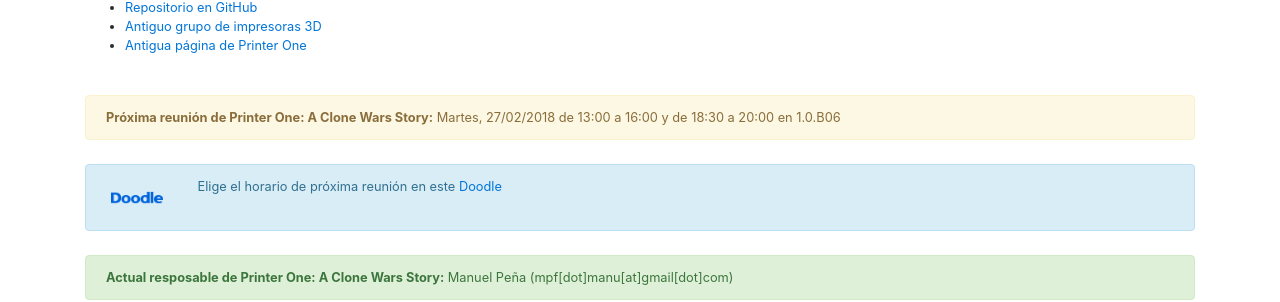
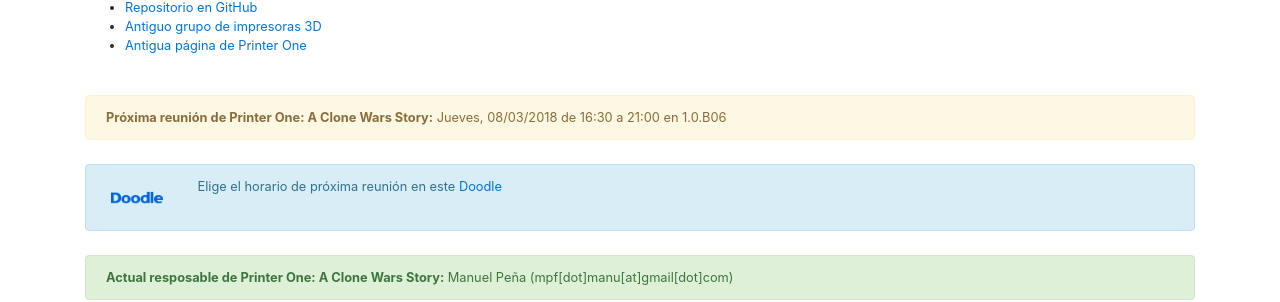
Before and after one commit to asrob-uc3m/asrob-uc3m.github.io, a Jekyll site: the page built from _workgroups/2017-05-28-printer-one.markdown, in a window 1280 px wide and 900 px high, scrolled down 1019 px. Shown: the part 333-635 px from the top of the window. Built offline with Jekyll 4.4.1, drawn with Linux system fonts in a browser that asks for light colours.

Commit message:
Updated next meeting for Printer One

```diff
--- a/_workgroups/2017-05-28-printer-one.markdown
+++ b/_workgroups/2017-05-28-printer-one.markdown
@@ -6,7 +6,7 @@ layout: workgroup
 manager: "Manuel Pe\xF1a"
 manager_email: mpf[dot]manu[at]gmail[dot]com
 name: Printer One&#58; A Clone Wars Story
-next_meeting: Martes, 27/02/2018 de 13:00 a 16:00 y de 18:30 a 20:00 en 1.0.B06
+next_meeting: Jueves, 08/03/2018 de 16:30 a 21:00 en 1.0.B06
 next_meeting_doodle: https://doodle.com/poll/m3nkdbaphmwgyreq
 picture: /img/printer_one.png
 picture_full: /img/printer_one-full.jpg
```
